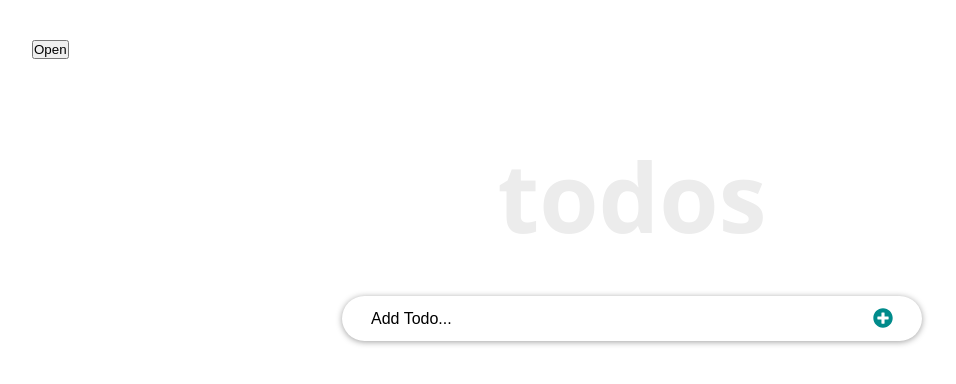
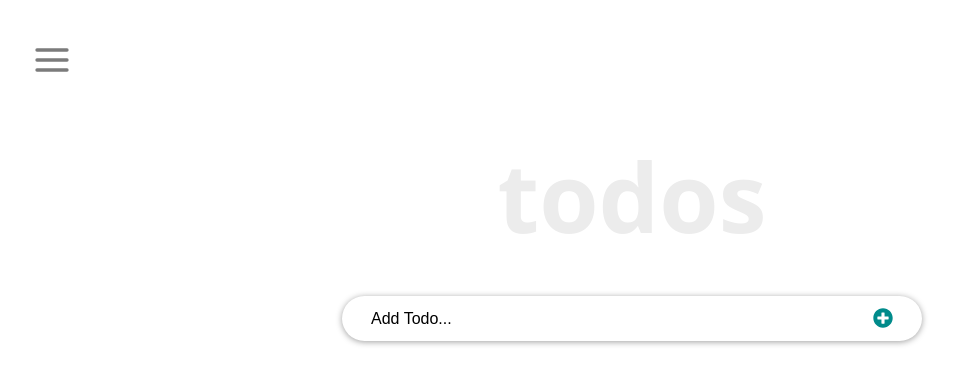
Before and after one commit to KanzaTahreem/React-Todo, a React (Create React App) app: page / in a window 1280 px wide. Shown: the top 384 px of the page, without its empty margins (8-964 px from the left). Built offline with nearby package versions, Linux system fonts and the light colour scheme.

Commit message:
Replace the button text with menu icons

```diff
--- a/src/App.css
+++ b/src/App.css
@@ -80,6 +80,8 @@ body {
   top: 40px;
   z-index: 10;
   cursor: pointer;
+  background: transparent;
+  border: none;
 }
 
 .menuNav {
--- a/src/components/Navbar.js
+++ b/src/components/Navbar.js
@@ -1,5 +1,7 @@
 import React, { useState } from 'react';
 import { NavLink } from 'react-router-dom';
+import { MdClose } from 'react-icons/md';
+import { FiMenu } from 'react-icons/fi';
 
 const Navbar = () => {
   const links = [
@@ -28,7 +30,13 @@ const Navbar = () => {
   /* eslint-disable */
   return (
     <nav className='navBar'>
-      <button onClick={handleToggle}> {navbarOpen ? 'Close' : 'Open'} </button>
+      <button onClick={handleToggle}>
+        {navbarOpen ? (
+          <MdClose style={{ color: '#fff', width: '40px', height: '40px'}} />
+        ) : (
+          <FiMenu style={{color: '#7b7b7b', width: '40px', height: '40px'}} />
+        )}
+      </button>
       <ul className={`menuNav ${navbarOpen ? ' showMenu' : ''}`}>
       {links.map(link => {
         return (
```
